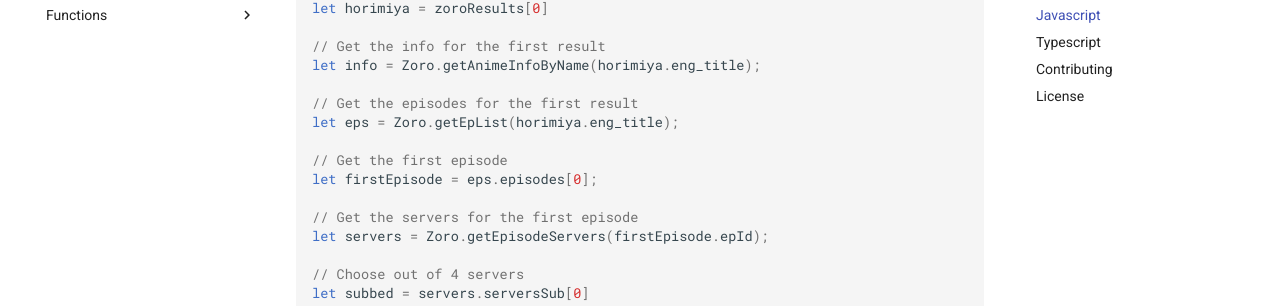
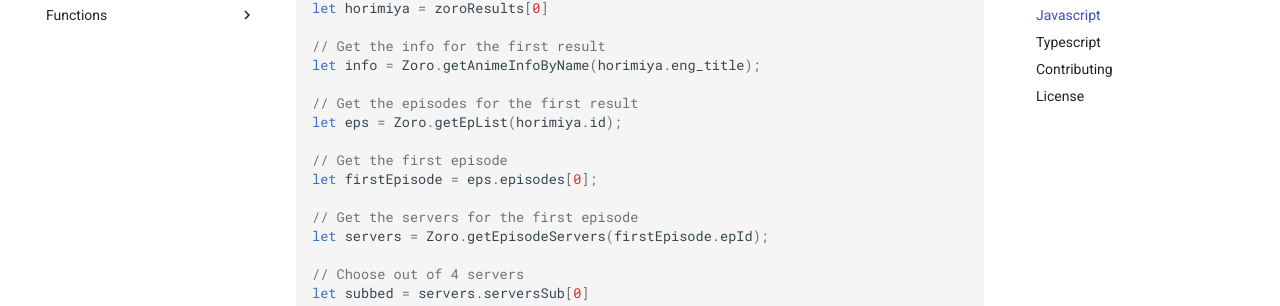
Before and after one commit to yashraj-n/zoro-to-api, an MkDocs documentation site: the page built from docs/docs/index.md, in a window 1280 px wide and 900 px high, scrolled down 524 px. Shown: the part 147-453 px from the top of the window. Built offline with MkDocs 1.6.1 and Material for MkDocs 9.7.7, drawn with Linux system fonts in a browser that asks for light colours; comment, search, counter and statistics services are not loaded.

Commit message:
Update index.md

```diff
--- a/docs/docs/index.md
+++ b/docs/docs/index.md
@@ -29,7 +29,7 @@ let horimiya = zoroResults[0]
 let info = Zoro.getAnimeInfoByName(horimiya.eng_title);
 
 // Get the episodes for the first result
-let eps = Zoro.getEpList(horimiya.eng_title);
+let eps = Zoro.getEpList(horimiya.id);
 
 // Get the first episode
 let firstEpisode = eps.episodes[0];
```
